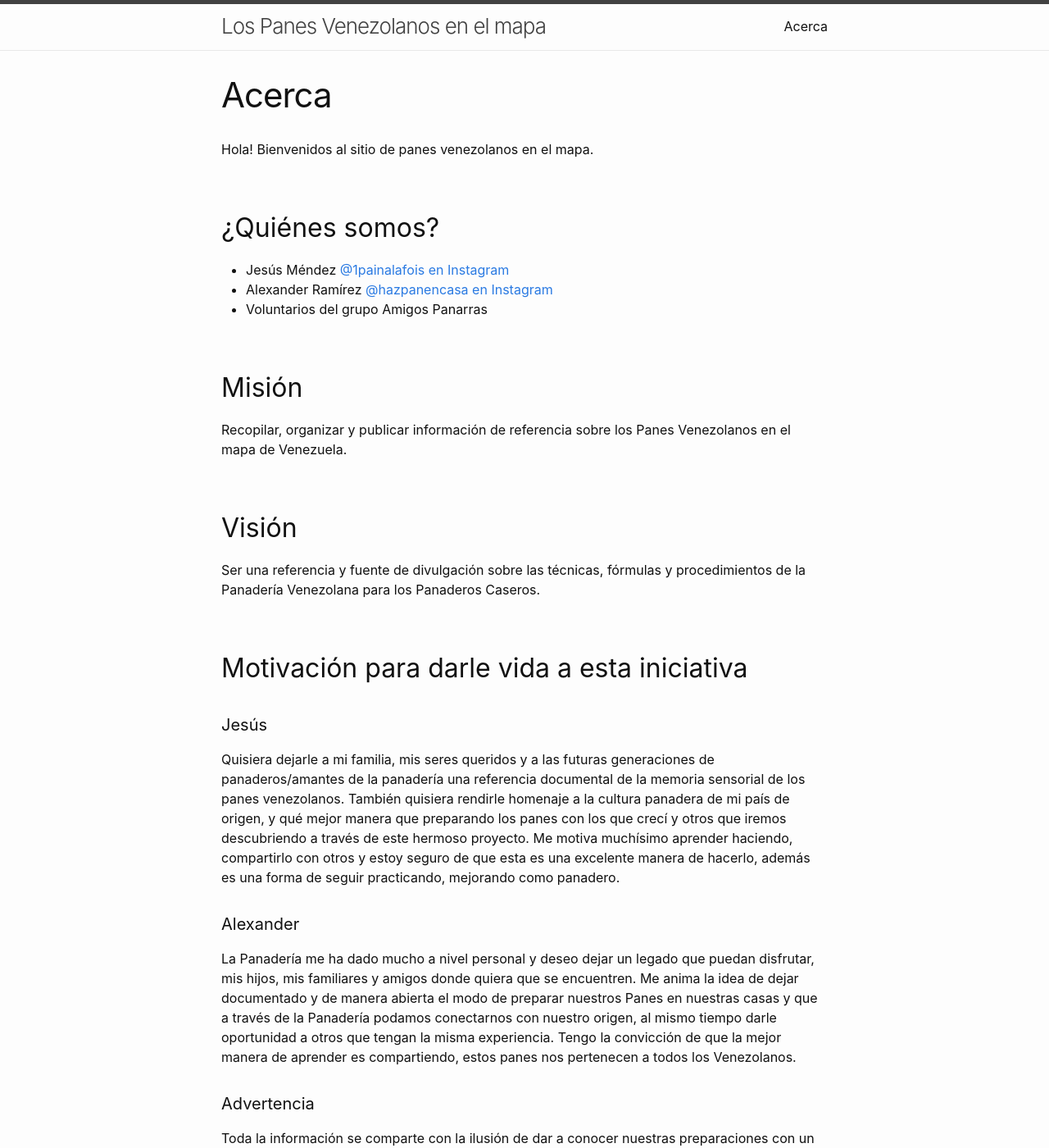
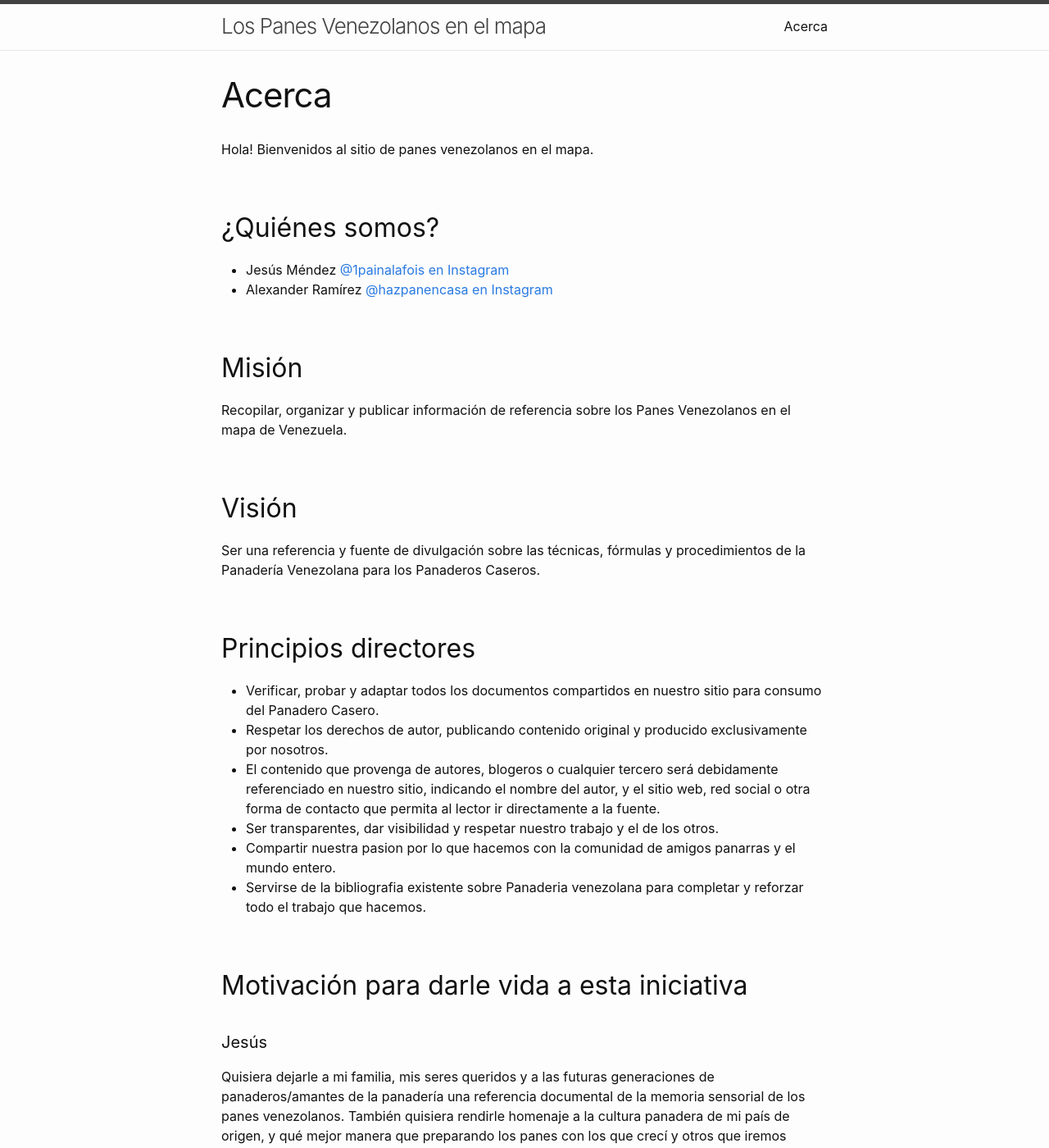
Before and after one commit to mapadepanesvenezolanos/mapadepanesvenezolanos.github.io, a Jekyll site: the page built from about.markdown, in a window 1280 px wide and 1400 px high. Shown: the whole window at 82% size. Built offline with Jekyll 4.4.1, drawn with Linux system fonts in a browser that asks for light colours.

Commit message:
Nueva seccion de Principios directores

```diff
--- a/about.markdown
+++ b/about.markdown
@@ -9,13 +9,20 @@ Bienvenidos al sitio de panes venezolanos en el mapa.
 ## ¿Quiénes somos?
 - Jesús Méndez <a href="https://www.instagram.com/1painalafois/">@1painalafois en Instagram</a>
 - Alexander Ramírez <a href="https://www.instagram.com/hazpanencasa/">@hazpanencasa en Instagram</a>
-- Voluntarios del grupo Amigos Panarras
 
 ## Misión
 Recopilar, organizar y publicar información de referencia sobre los Panes Venezolanos en el mapa de Venezuela.
 
 ## Visión
 Ser una referencia y fuente de divulgación sobre las técnicas, fórmulas y procedimientos de la Panadería Venezolana para los Panaderos Caseros.
+
+## Principios directores
+- Verificar, probar y adaptar todos los documentos compartidos en nuestro sitio para consumo del Panadero Casero.
+- Respetar los derechos de autor, publicando contenido original y producido exclusivamente por nosotros.
+- El contenido que provenga de autores, blogeros o cualquier tercero será debidamente referenciado en nuestro sitio, indicando el nombre del autor, y el sitio web, red social o otra forma de contacto que permita al lector ir directamente a la fuente.
+- Ser transparentes, dar visibilidad y respetar nuestro trabajo y el de los otros.
+- Compartir nuestra pasion por lo que hacemos con la comunidad de amigos panarras y el mundo entero.
+- Servirse de la bibliografia existente sobre Panaderia venezolana para completar y reforzar todo el trabajo que hacemos.
 
 ## Motivación para darle vida a esta iniciativa
 #### Jesús
@@ -24,6 +31,7 @@ Quisiera dejarle a mi familia, mis seres queridos y a las futuras generaciones d
 #### Alexander
 La Panadería me ha dado mucho a nivel personal y deseo dejar un legado que puedan disfrutar, mis hijos, mis familiares y amigos donde quiera que se encuentren. Me anima la idea de dejar documentado y de manera abierta el modo de preparar nuestros Panes en nuestras casas y que a través de la Panadería podamos conectarnos con nuestro origen, al mismo tiempo darle oportunidad a otros que tengan la misma experiencia. Tengo la convicción de que la mejor manera de aprender es compartiendo, estos panes nos pertenecen a todos los Venezolanos.
 
+
 #### Advertencia
 Toda la información se comparte con la ilusión de dar a conocer nuestras preparaciones con un enfoque casero. Este trabajo está en progreso y sabremos agradecer cualquier colaboración para mejorar, completar y/o complementar la información que aquí se presenta.
 
```
